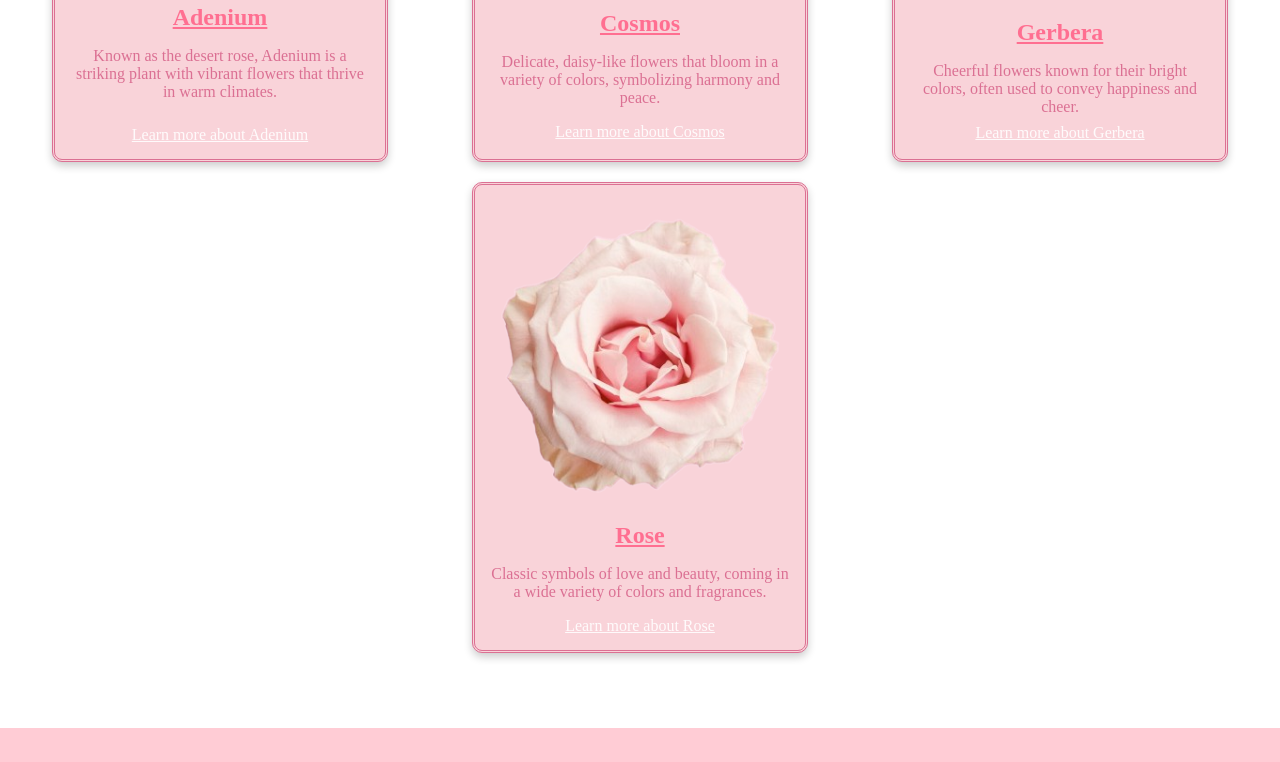
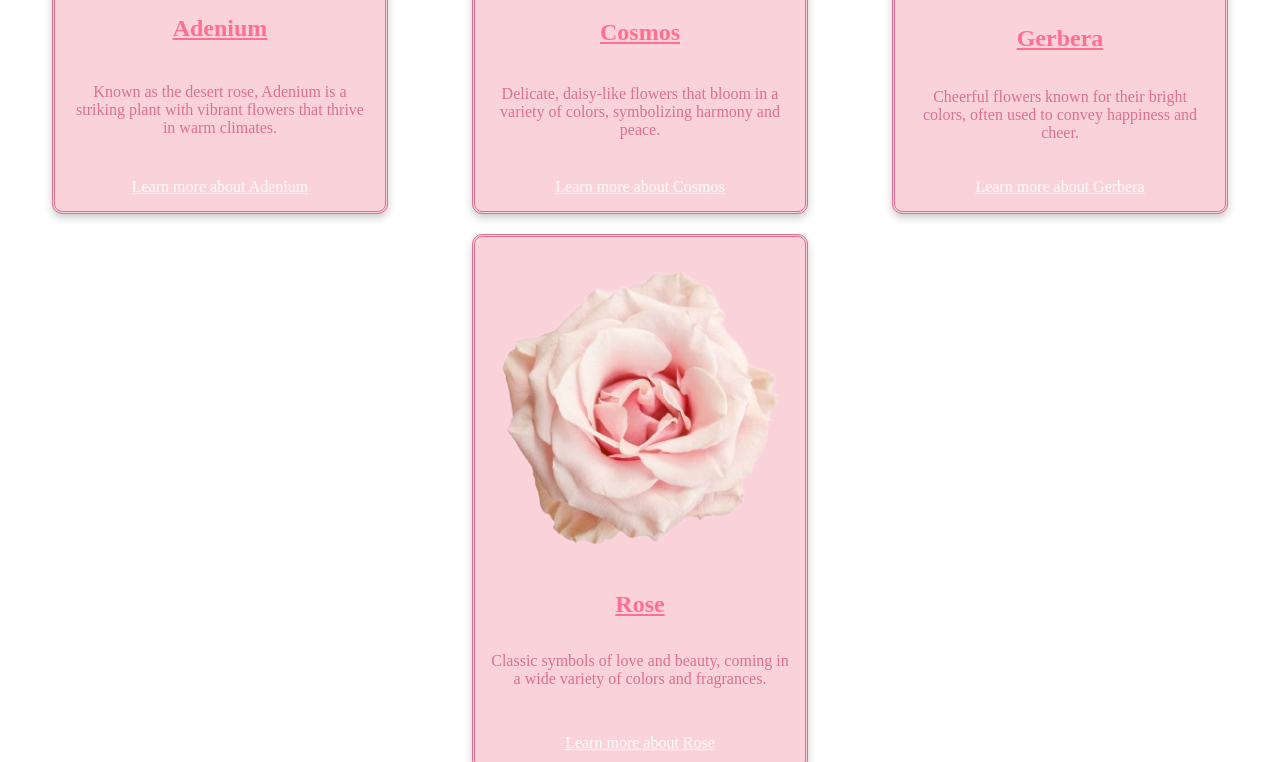
Before and after one commit to mlenic23/Memory, a plain HTML site: page pages/blossom.html in a window 1280 px wide. Shown: the part 477-1239 px from the top of the page. Drawn offline with Linux system fonts and the light colour scheme.

Commit message:
Memory game

```diff
--- a/styles/blossom.css
+++ b/styles/blossom.css
@@ -60,6 +60,10 @@ main{
     gap:20px;
 }
 
+.flower-cardRose {
+    margin-bottom: 25px;
+}
+
 .flower-cardAdenium, .flower-cardCosmos, .flower-cardGerbera, .flower-cardRose{
     background-color: rgb(249, 211, 217);
     border-radius: 10px;
@@ -67,7 +71,11 @@ main{
     box-shadow: 0 4px 8px rgba(0,0,0,0.2);
     padding:15px;
     width:300px;
+    height:500px;
     text-align: center;
+    display: flex;
+    flex-direction: column;
+    justify-content: space-between;
 }
 
 .flower-cardAdenium img, .flower-cardCosmos img, .flower-cardGerbera img, .flower-cardRose img{
@@ -99,14 +107,11 @@ main{
 
 .flower-cardAdenium p, .flower-cardCosmos p, .flower-cardGerbera p, .flower-cardRose p{
     font-family: 'Times New Roman', Times, serif;
-}
-
-.flower-cardAdenium p, .flower-cardRose{
     margin-bottom: 25px;
 }
 
-.flower-cardGerbera p{
-    margin-bottom: 8px;
+.flower-cardRose p{
+    margin-top: 4px;
 }
 
 .flower-cardAdenium a, .flower-cardCosmos a, .flower-cardGerbera a, .flower-cardRose a{
```
